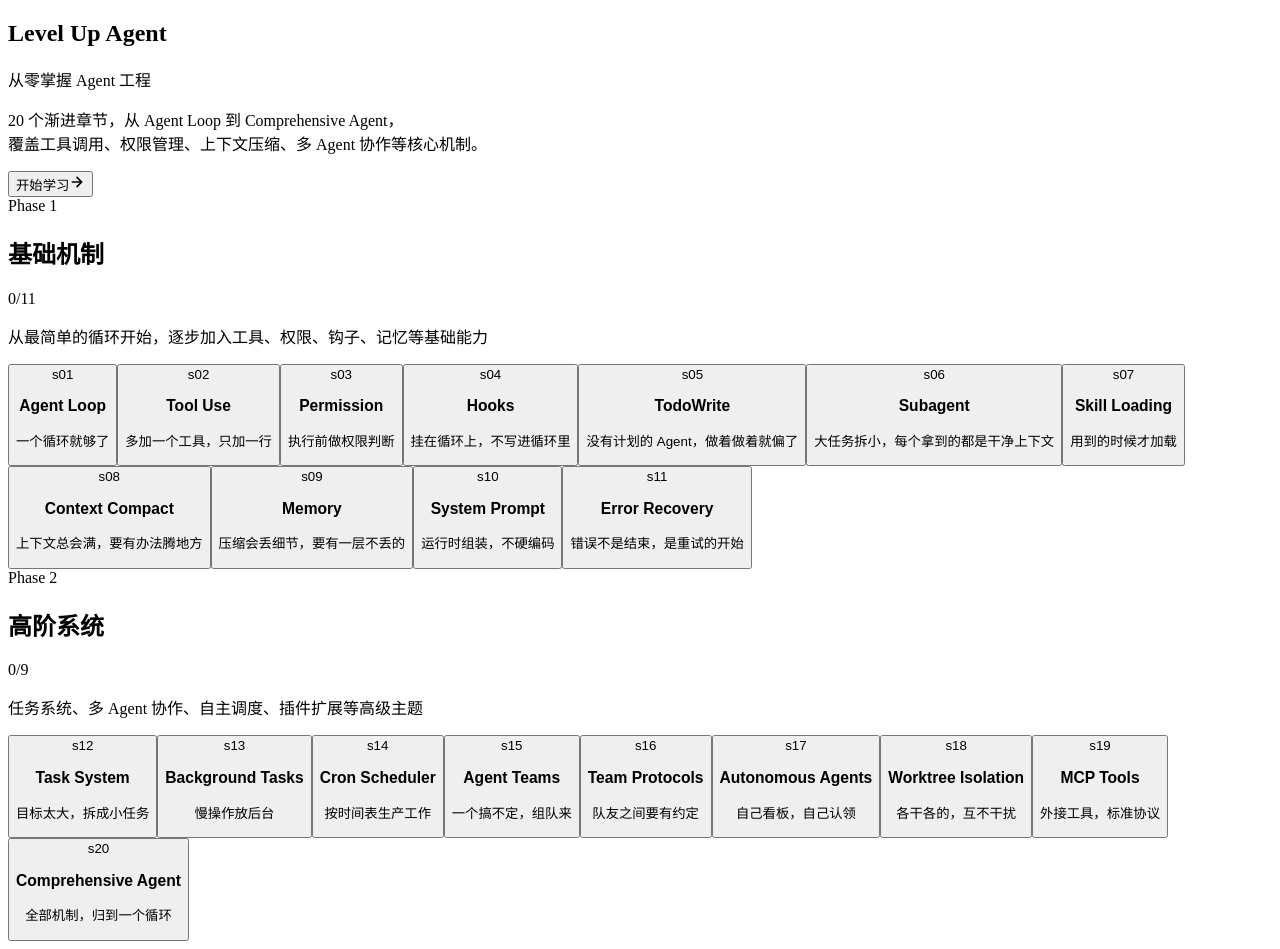
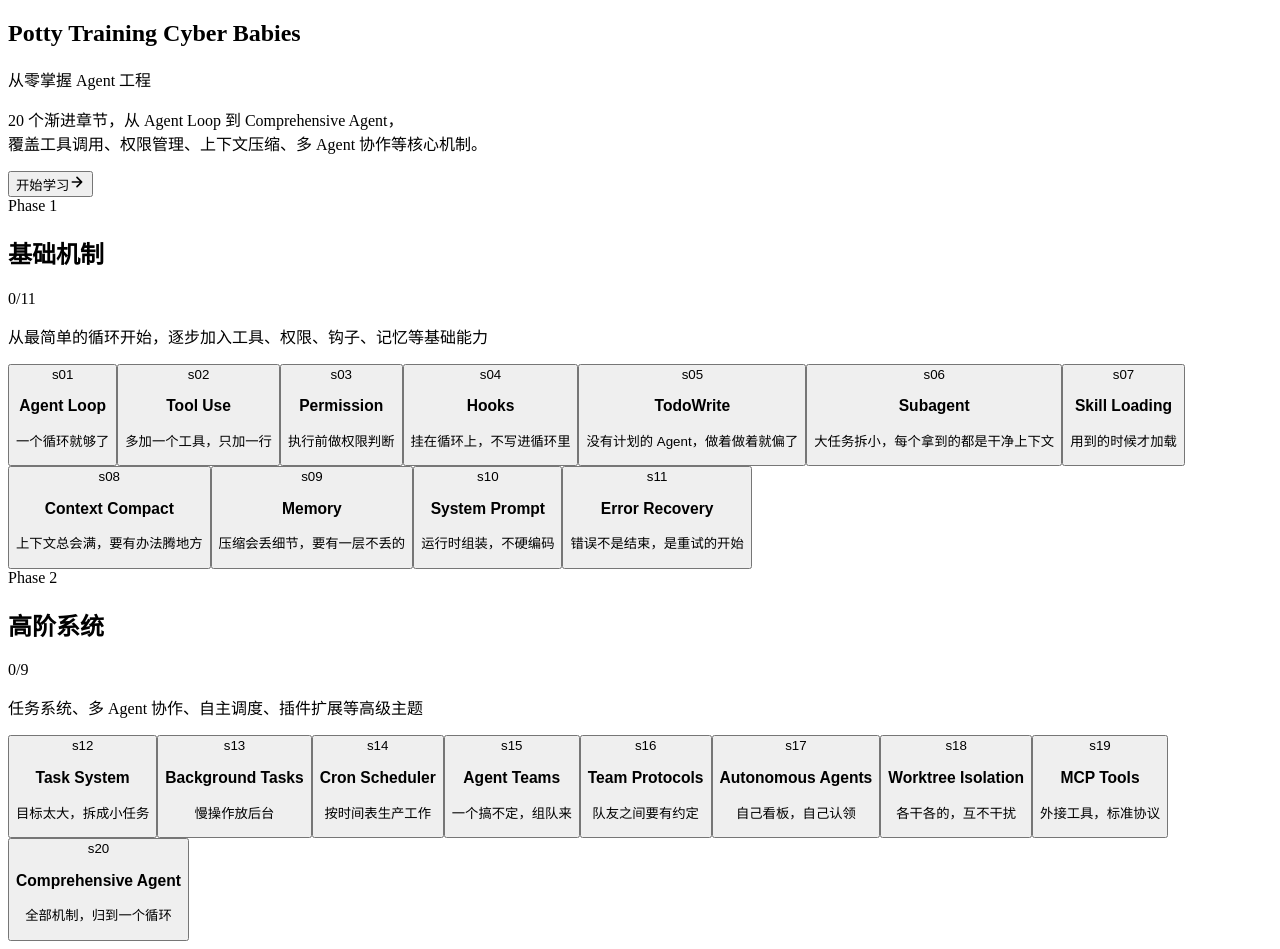
Before and after one commit to CharlesRoue/agent-harness-study, a React (Vite) app: page / in a window 1280 px wide. Built offline with nearby package versions, Linux system fonts and the light colour scheme; the HTML template or start-up script is replaced by a standard one.

Commit message:
rename: Level Up Agent → Potty Training Cyber Babies

```diff
--- a/index.html
+++ b/index.html
@@ -6,7 +6,7 @@
     <meta http-equiv="Cache-Control" content="no-cache, no-store, must-revalidate" />
     <meta http-equiv="Pragma" content="no-cache" />
     <meta http-equiv="Expires" content="0" />
-    <title>Level Up Agent</title>
+    <title>Potty Training Cyber Babies</title>
   </head>
   <body>
     <div id="root"></div>
--- a/public/404.html
+++ b/public/404.html
@@ -2,7 +2,7 @@
 <html>
   <head>
     <meta charset="utf-8" />
-    <title>Level Up Agent</title>
+    <title>Potty Training Cyber Babies</title>
     <script>
       // GitHub Pages SPA redirect
       // Converts path to query string so index.html can restore it
--- a/src/components/HomePage.tsx
+++ b/src/components/HomePage.tsx
@@ -27,7 +27,7 @@ export function HomePage() {
     <div className="home">
       {/* Hero */}
       <section className="home-hero">
-        <h1 className="home-title">Level Up Agent</h1>
+        <h1 className="home-title">Potty Training Cyber Babies</h1>
         <p className="home-subtitle">
           从零掌握 Agent 工程
         </p>
--- a/src/components/TopBar.tsx
+++ b/src/components/TopBar.tsx
@@ -43,7 +43,7 @@ export function TopBar() {
           onClick={() => navigate('/')}
           className="topbar-brand"
         >
-          <span className="topbar-brand-text">Level Up Agent</span>
+          <span className="topbar-brand-text">Potty Training Cyber Babies</span>
         </button>
 
         {chapter && (
```
